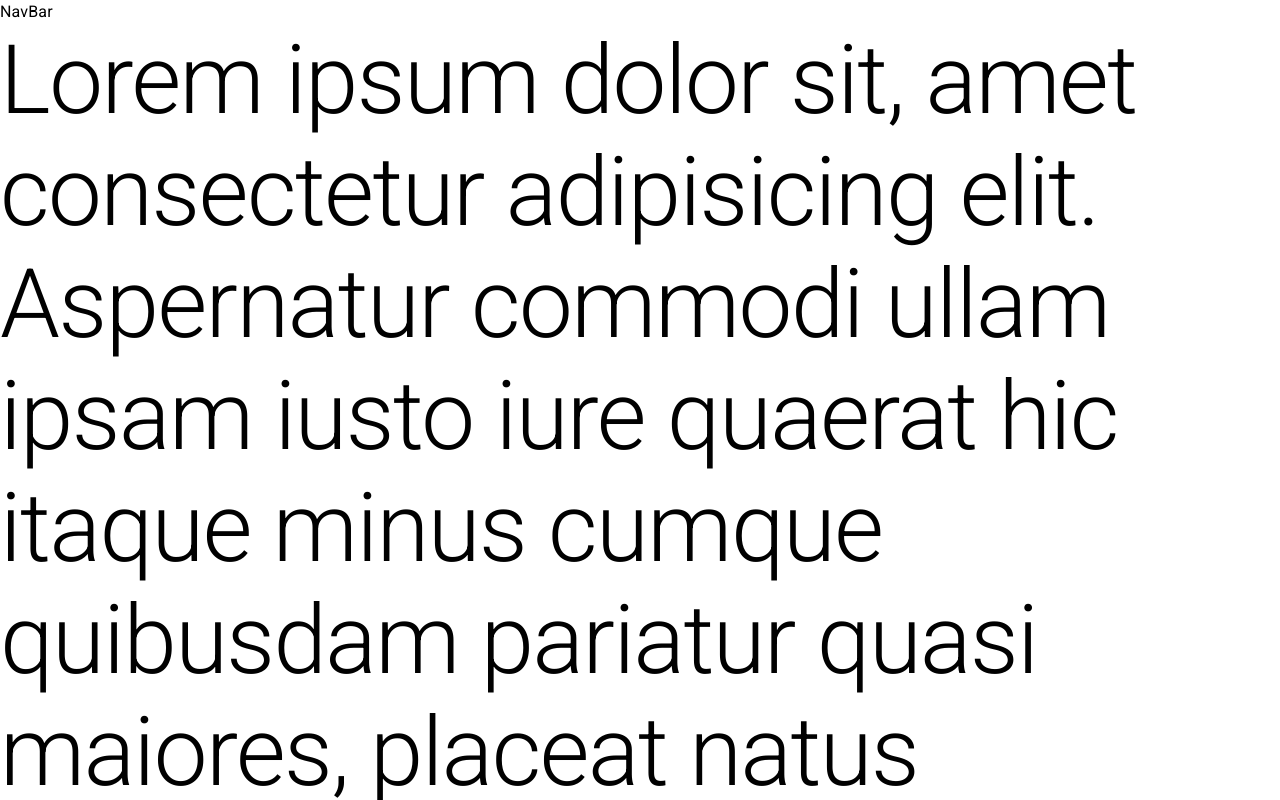
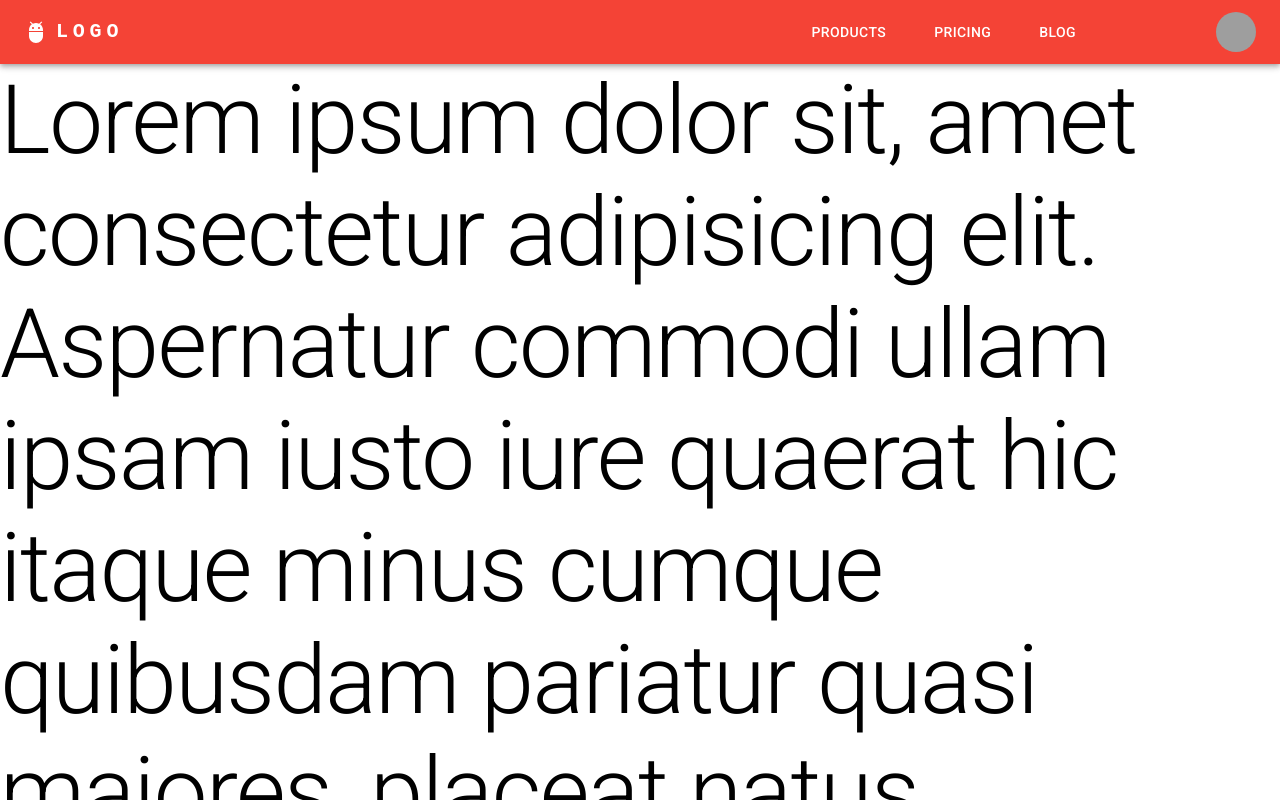
Before and after one commit to francalonje/tiendasaraza-francalonje, a React (Create React App) app: page / in a window 1280 px wide. Shown: the top 800 px of the page. Built offline with nearby package versions, Linux system fonts and the light colour scheme; grey boxes are pictures that could not be loaded.

Commit message:
added navbar from material ui

```diff
--- a/package.json
+++ b/package.json
@@ -3,6 +3,9 @@
   "version": "0.1.0",
   "private": true,
   "dependencies": {
+    "@emotion/react": "^11.9.0",
+    "@emotion/styled": "^11.8.1",
+    "@mui/icons-material": "^5.8.0",
     "@mui/material": "^5.8.1",
     "@mui/styled-engine-sc": "^5.8.0",
     "@testing-library/jest-dom": "^5.16.4",
--- a/src/App.jsx
+++ b/src/App.jsx
@@ -1,13 +1,14 @@
 import React from 'react'
 import Typography from '@mui/material/Typography'
-import NavBar from './Components/NavBar';
+import ResponsiveAppBar from './Components/ResponsiveAppBar';
 import { ThemeProvider, createTheme } from '@mui/material/styles';
-import { green, purple } from '@mui/material/colors';
+import { green, red } from '@mui/material/colors';
 
 const theme = createTheme({
+
   palette: {
     primary: {
-      main: purple[500],
+      main: red[500],
     },
     secondary: {
       main: green[500],
@@ -16,13 +17,12 @@ const theme = createTheme({
 });
 
 
-
 function App() {
   return (
     <div>
       <ThemeProvider theme={theme}>
         <Typography variant="body1" color="initial">
-          <NavBar></NavBar>
+          <ResponsiveAppBar></ResponsiveAppBar>
           <Typography variant="h1" color="initial">
             Lorem ipsum dolor sit, amet consectetur adipisicing elit. Aspernatur commodi ullam ipsam iusto iure quaerat hic itaque minus cumque quibusdam pariatur quasi maiores, placeat natus doloremque. Nobis sint iure beatae.
           </Typography>
--- a/src/Components/NavBar.jsx
+++ /dev/null
@@ -1,7 +0,0 @@
-import React from 'react'
-
-export default function NavBar() {
-  return (
-    <div>NavBar</div>
-  )
-}
--- /dev/null
+++ b/src/Components/ResponsiveAppBar.jsx
@@ -0,0 +1,163 @@
+import * as React from 'react';
+import AppBar from '@mui/material/AppBar';
+import Box from '@mui/material/Box';
+import Toolbar from '@mui/material/Toolbar';
+import IconButton from '@mui/material/IconButton';
+import Typography from '@mui/material/Typography';
+import Menu from '@mui/material/Menu';
+import MenuIcon from '@mui/icons-material/Menu';
+import Container from '@mui/material/Container';
+import Avatar from '@mui/material/Avatar';
+import Button from '@mui/material/Button';
+import Tooltip from '@mui/material/Tooltip';
+import MenuItem from '@mui/material/MenuItem';
+import AdbIcon from '@mui/icons-material/Adb';
+
+const pages = ['Products', 'Pricing', 'Blog'];
+const settings = ['Profile', 'Account', 'Dashboard', 'Logout'];
+
+const ResponsiveAppBar = () => {
+
+  const [anchorElNav, setAnchorElNav] = React.useState(null);
+  const [anchorElUser, setAnchorElUser] = React.useState(null);
+
+  const handleOpenNavMenu = (event) => {
+    setAnchorElNav(event.currentTarget);
+  };
+  const handleOpenUserMenu = (event) => {
+    setAnchorElUser(event.currentTarget);
+  };
+
+  const handleCloseNavMenu = () => {
+    setAnchorElNav(null);
+  };
+
+  const handleCloseUserMenu = () => {
+    setAnchorElUser(null);
+  };
+
+  return (
+    <AppBar position="static">
+      <Container maxWidth="xl">
+        <Toolbar disableGutters>
+          <AdbIcon sx={{ display: { xs: 'none', md: 'flex' }, mr: 1 }} />
+          <Typography
+            variant="h6"
+            noWrap
+            component="a"
+            href="/"
+            sx={{
+              mr: 2,
+              display: { xs: 'none', md: 'flex' },
+              fontFamily: 'monospace',
+              fontWeight: 700,
+              letterSpacing: '.3rem',
+              color: 'inherit',
+              textDecoration: 'none',
+            }}
+          >
+            LOGO
+          </Typography>
+
+          <Box sx={{ flexGrow: 100, display: { xs: 'flex', md: 'none' } }}>
+            <IconButton
+              size="large"
+              aria-label="account of current user"
+              aria-controls="menu-appbar"
+              aria-haspopup="true"
+              onClick={handleOpenNavMenu}
+              color="inherit"
+            >
+              <MenuIcon />
+            </IconButton>
+            <Menu
+              id="menu-appbar"
+              anchorEl={anchorElNav}
+              anchorOrigin={{
+                vertical: 'bottom',
+                horizontal: 'left',
+              }}
+              keepMounted
+              transformOrigin={{
+                vertical: 'top',
+                horizontal: 'left',
+              }}
+              open={Boolean(anchorElNav)}
+              onClose={handleCloseNavMenu}
+              sx={{
+                display: { xs: 'block', md: 'none' },
+              }}
+            >
+              {pages.map((page) => (
+                <MenuItem key={page} onClick={handleCloseNavMenu}>
+                  <Typography textAlign="center">{page}</Typography>
+                </MenuItem>
+              ))}
+            </Menu>
+          </Box>
+          <AdbIcon sx={{ display: { xs: 'flex', md: 'none' }, mr: 1 }} />
+          <Typography
+            variant="h5"
+            noWrap
+            component="a"
+            href=""
+            sx={{
+              mr: 1,
+              display: { xs: 'flex', md: 'none' },
+              flexGrow: 1,
+              fontFamily: 'monospace',
+              fontWeight: 700,
+              letterSpacing: '.3rem',
+              color: 'inherit',
+              textDecoration: 'none',
+            }}
+          >
+            LOGO
+          </Typography>
+          <Box sx={{ paddingRight: '100px', justifyContent: 'right', flexGrow: 100, display: { xs: 'none', md: 'flex' } }}>
+            {pages.map((page) => (
+              <Button
+                key={page}
+                onClick={handleCloseNavMenu}
+                sx={{ my: 1, color: 'white', display: 'block', pr: 5}}
+              >
+                {page}
+              </Button>
+            ))}
+          </Box>
+
+          <Box sx={{ flexGrow: 0 }}>
+            <Tooltip title="Open settings">
+              <IconButton onClick={handleOpenUserMenu} sx={{ p: 0 }}>
+                <Avatar alt="Remy Sharp" src="/static/images/avatar/2.jpg" />
+              </IconButton>
+            </Tooltip>
+            <Menu
+              sx={{ mt: '45px' }}
+              id="menu-appbar"
+              anchorEl={anchorElUser}
+              anchorOrigin={{
+                vertical: 'top',
+                horizontal: 'right',
+              }}
+              keepMounted
+              transformOrigin={{
+                vertical: 'top',
+                horizontal: 'right',
+              }}
+              open={Boolean(anchorElUser)}
+              onClose={handleCloseUserMenu}
+            >
+              {settings.map((setting) => (
+                <MenuItem key={setting} onClick={handleCloseUserMenu}>
+                  <Typography textAlign="right">{setting}</Typography>
+                </MenuItem>
+              ))}
+            </Menu>
+          </Box>
+        </Toolbar>
+      </Container>
+    </AppBar>
+  );
+};
+export default ResponsiveAppBar;
```
Also changed, not shown: 1 other file (tests, documents, lock files or other folders).
